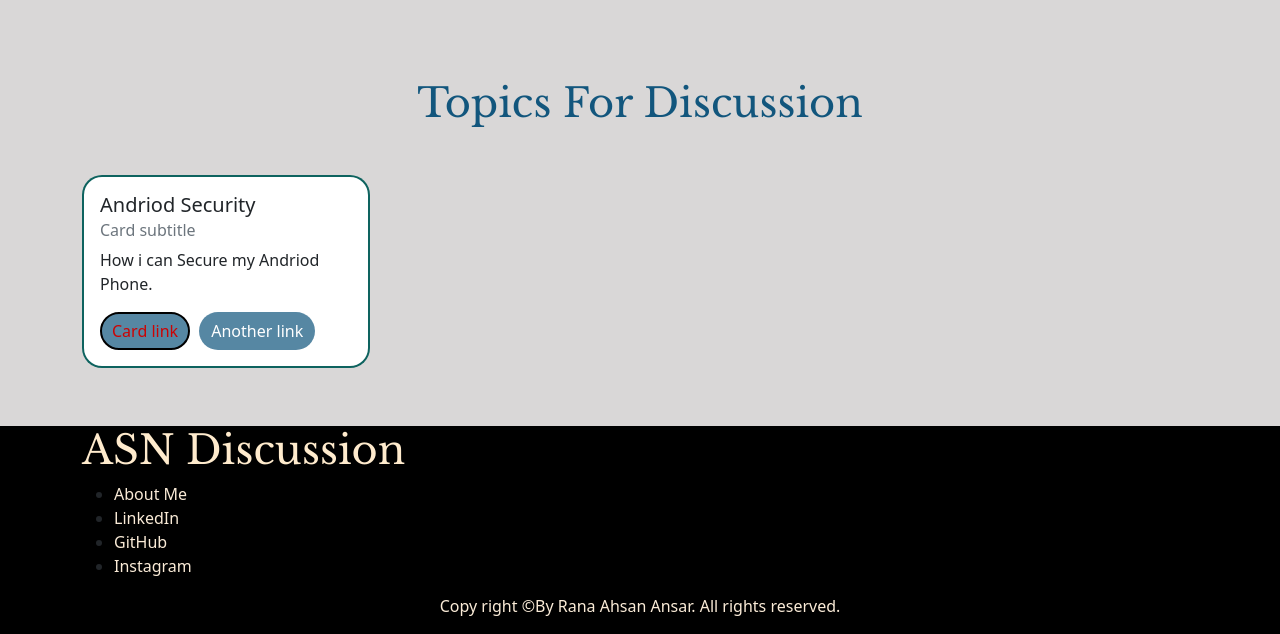
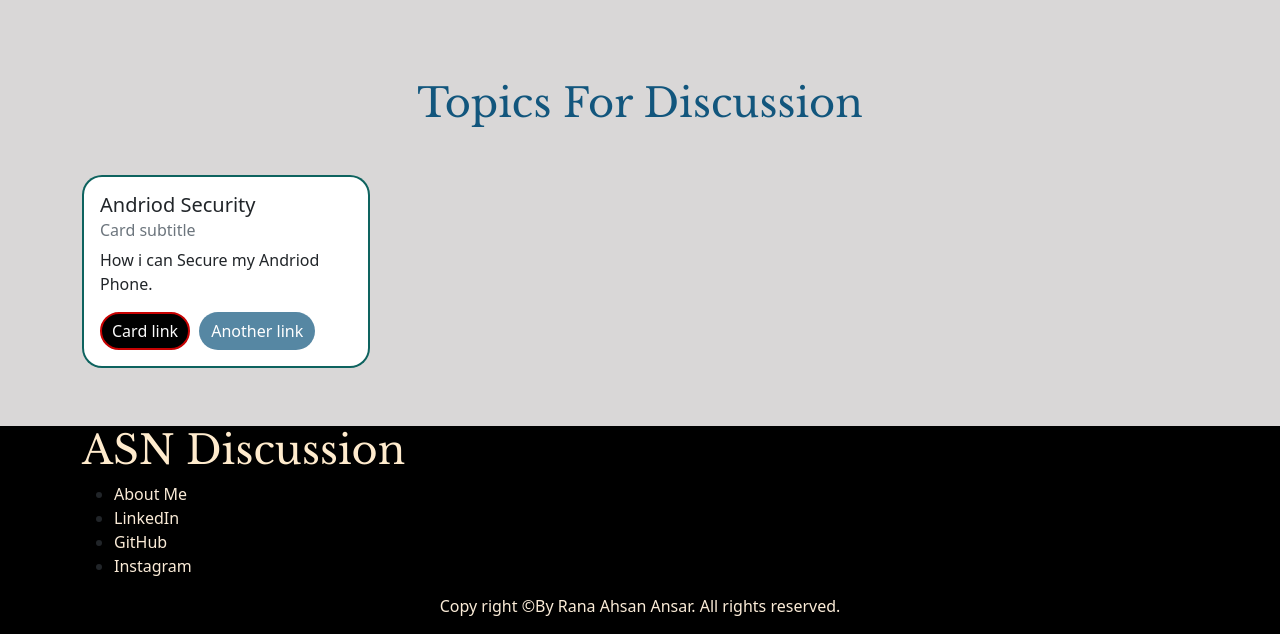
Before and after one commit to ranaahsanansar/Forum, a PHP site: page / in a window 1280 px wide, with the pointer over the restyled element. Shown: the part 801-1435 px from the top of the page. Run offline with PHP 8.4, Linux system fonts and the light colour scheme.

Commit message:
Card Buttons Changing

```diff
--- a/resources/css/style.css
+++ b/resources/css/style.css
@@ -83,9 +83,9 @@ header {
 }
 .card-btn:hover,
 .card-btn:active {
-    border: 2px solid black;
-    /* background-color: black; */
-    color: rgb(204, 3, 3);
+    border: 2px solid rgb(200, 3, 3);
+    background-color: black;
+    color: rgb(250, 250, 250);
 }
 .card-custom {
     border: 2px solid rgba(13, 98, 94, 0.993);
```
